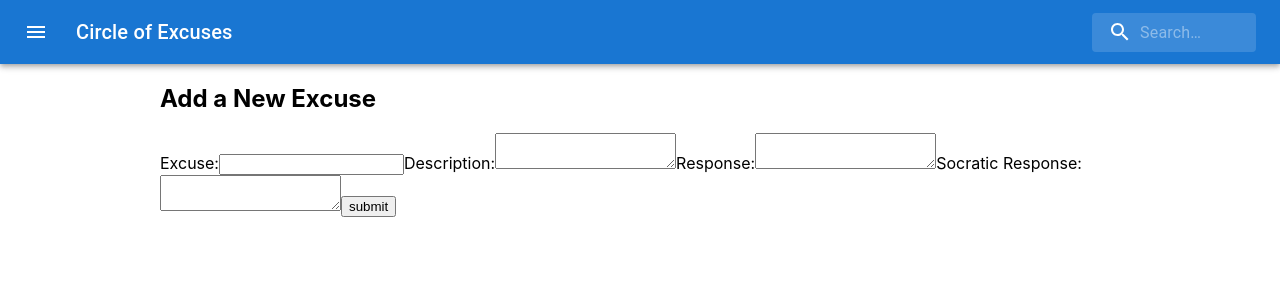
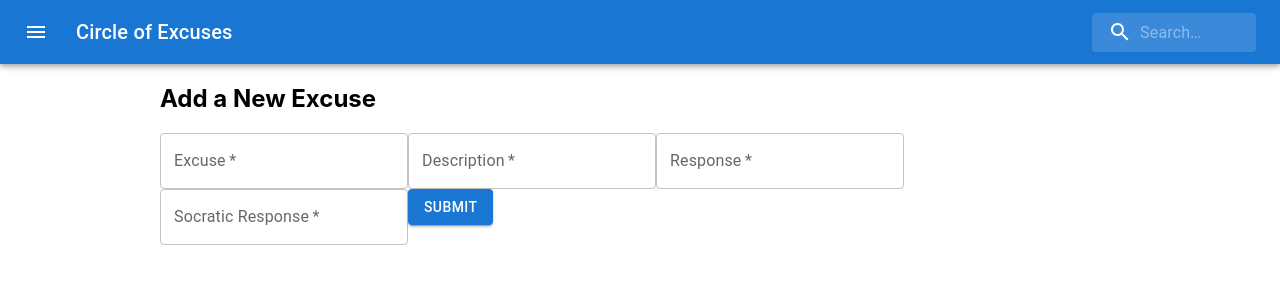
Before and after one commit to giorgiovh/circle-of-excuses, a React (Create React App) app: page /create in a window 1280 px wide. Shown: the top 300 px of the page. Built offline with nearby package versions, Linux system fonts and the light colour scheme.

Commit message:
turns inputs and button into MUI components

```diff
--- a/data/db.json
+++ b/data/db.json
@@ -195,6 +195,48 @@
       "response": "Jesus didn't have the options we have",
       "socraticResponse": "Do you agree Jesus didn't have the options we have?",
       "id": 28
+    },
+    {
+      "name": "test",
+      "description": "test",
+      "response": "test",
+      "socraticResponse": "test",
+      "id": 29
+    },
+    {
+      "name": "#local-farms-tho",
+      "description": "local farms",
+      "response": "local farms",
+      "socraticResponse": "local farms\n",
+      "id": 30
+    },
+    {
+      "name": "test submit",
+      "description": "test submit",
+      "response": "test submit",
+      "socraticResponse": "test submit",
+      "id": 31
+    },
+    {
+      "name": "test mui text field",
+      "description": "test mui text field",
+      "response": "test mui text field",
+      "socraticResponse": "test mui text field",
+      "id": 32
+    },
+    {
+      "name": "test mui text field 2",
+      "description": "test mui text field 2",
+      "response": "test mui text field 2",
+      "socraticResponse": "test mui text field 2",
+      "id": 33
+    },
+    {
+      "name": "test all mui inputs",
+      "description": "test all mui inputs",
+      "response": "test all mui inputs",
+      "socraticResponse": "test all mui inputs",
+      "id": 34
     }
   ]
 }
--- a/src/pages/create/Create.js
+++ b/src/pages/create/Create.js
@@ -1,6 +1,8 @@
 import { useEffect, useState } from 'react';
 import { useFetch } from '../../hooks/useFetch';
 import { useNavigate } from 'react-router-dom';
+import Button from '@mui/material/Button';
+import TextField from '@mui/material/TextField';
 
 import './Create.css'
 
@@ -30,44 +32,47 @@ export default function Create() {
       <h2 className="page-title">Add a New Excuse</h2>
 
       <form onSubmit={handleSubmit}>
-        <label>
-          <span>Excuse:</span>
-          <input
+        <TextField
+          id="outlined-basic"
+          label="Excuse"
+          variant="outlined"
           type="text"
           onChange={(e) => {setName(e.target.value)}}
           value={name}
           required
         />
-        </label>
 
-        <label>
-          <span>Description:</span>
-          <textarea
+        <TextField
+          id="outlined-basic"
+          label="Description"
+          variant="outlined"
+          type="text"
           onChange={(e) => setDescription(e.target.value)}
           value={description}
           required
         />
-        </label>
 
-        <label>
-          <span>Response:</span>
-          <textarea
+        <TextField
+          id="outlined-basic"
+          label="Response"
+          variant="outlined"
+          type="text"
           onChange={(e) => setResponse(e.target.value)}
           value={response}
           required
         />
-        </label>
 
-        <label>
-          <span>Socratic Response:</span>
-          <textarea
+        <TextField
+          id="outlined-basic"
+          label="Socratic Response"
+          variant="outlined"
+          type="text"
           onChange={(e) => setSocraticResponse(e.target.value)}
           value={socraticResponse}
           required
         />
-        </label>
 
-        <button className="btn">submit</button>
+        <Button variant="contained" type='submit'>Submit</Button>
       </form>
     </div>
   )
```
Lines whose indentation alone changed are shown as unchanged.
